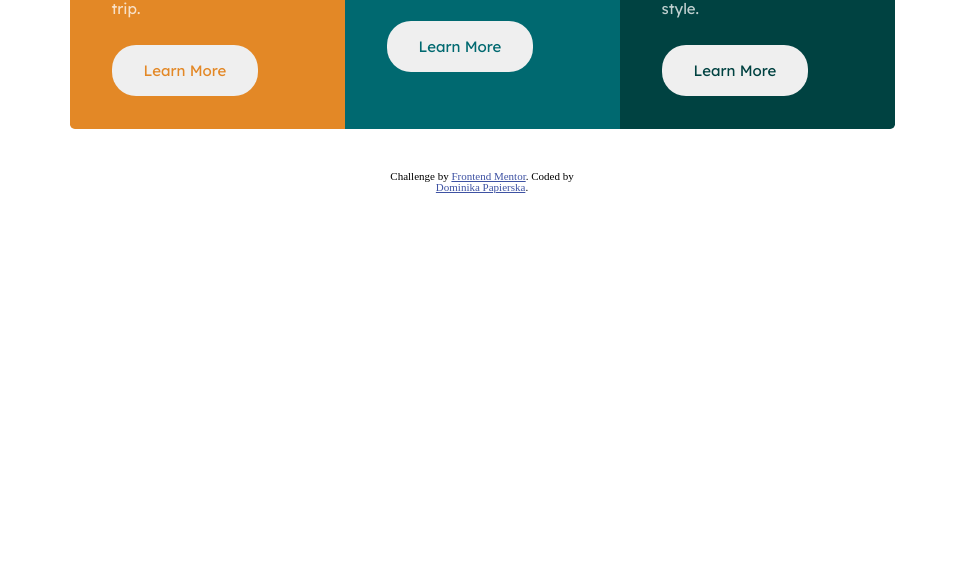
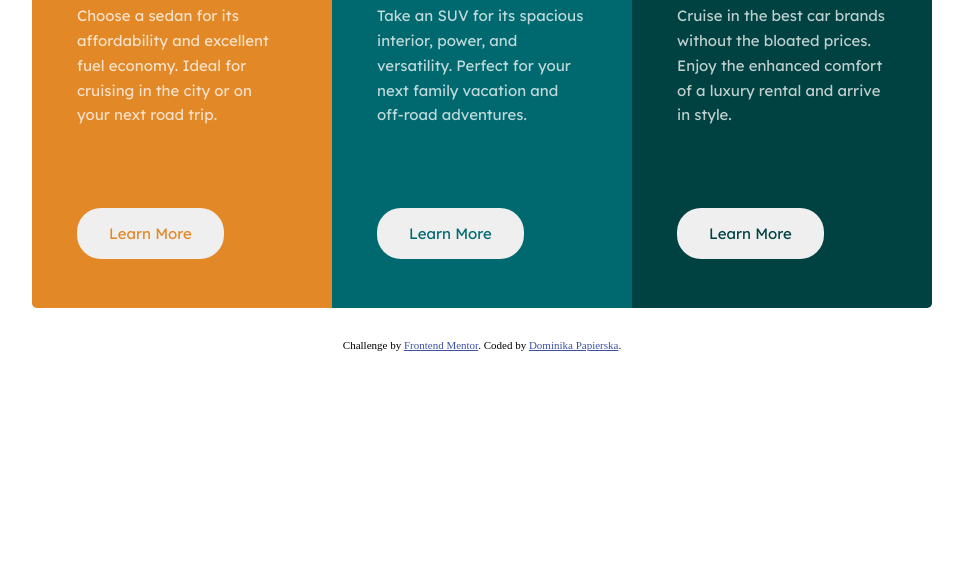
Before and after one commit to dominikapap/FrontentMentor-3-column-card, a plain HTML site: page index.html in a window 1536 px wide. Shown: the part 321-900 px from the top of the page, without its empty margins (286-1249 px from the left). After the commit the page ends 800 px from the top, so only its background shows below. Drawn offline with Linux system fonts and the light colour scheme.

Commit message:
added hover effects, and changes for bigger screen

```diff
--- a/css/style.css
+++ b/css/style.css
@@ -3,7 +3,7 @@ body {
   flex-direction: column;
 }
 
-div {
+.car-div {
   box-sizing: border-box;
   width: 325px;
   height: 441px;
@@ -38,6 +38,7 @@ button {
   border: none;
   margin-top: 1.5rem;
 }
+
 #sedan {
   background-color: hsl(31, 77%, 52%);
   border-top-left-radius: 0.3rem;
@@ -53,6 +54,7 @@ button {
 #btn-suvs {
   color: hsl(184, 100%, 22%);
 }
+
 #luxury {
   background-color: hsl(179, 100%, 13%);
   border-bottom-left-radius: 0.3rem;
@@ -61,6 +63,10 @@ button {
 #btn-luxury {
   color: hsl(179, 100%, 13%);
 }
+
+footer {
+  margin-top: 2rem;
+}
 .attribution {
   font-size: 11px;
   text-align: center;
@@ -68,7 +74,23 @@ button {
 .attribution a {
   color: hsl(228, 45%, 44%);
 }
+/*changes for hover effect*/
+#btn-sedan:hover, #btn-suvs:hover, #btn-luxury:hover {
+  color: white;
+  border: solid 2px white;
+}
+#btn-sedan:hover {
+  background-color: hsl(31, 77%, 52%);
+}
+#btn-suvs:hover {
+  background-color: hsl(184, 100%, 22%);
+}
+#btn-luxury:hover {
+  background-color: hsl(179, 100%, 13%);
+}
 
+
+/*changes for bigger screen*/
 @media (min-width: 1330px) {
   main {
     display: flex;
@@ -81,9 +103,11 @@ button {
     border-bottom-left-radius: 0;
     border-top-right-radius: 0.3rem;
   }
-  div {
-    width: 275px;
-    height: 450px;
-    padding: 42px;
+  .car-div {
+    width: 300px;
+    height: 500px;
+  }
+  button {
+    margin-top: 5rem;
   }
 }
```
